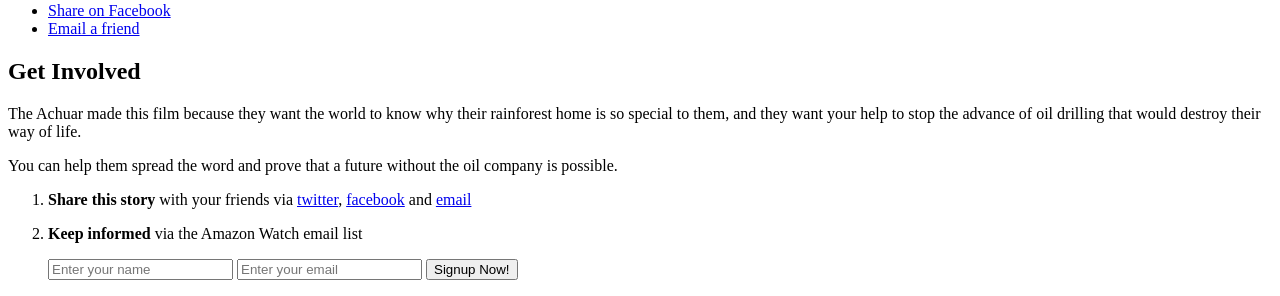
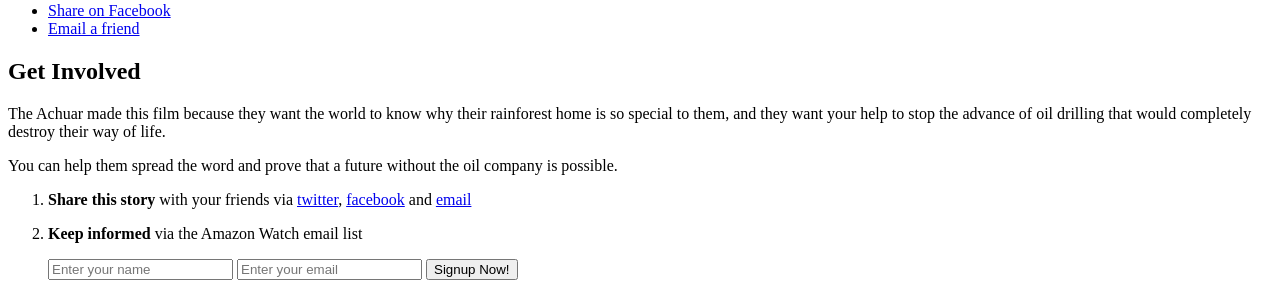
Before and after one commit to gmaclennan/achuarmovie, a Jekyll site: the page built from en/action.md, in a window 1280 px wide. Shown: the part 181-477 px from the top of the page. Built offline with Jekyll 4.4.1, drawn with Linux system fonts in a browser that asks for light colours; Markdown is read by kramdown in place of the engine named in the settings.

Commit message:
Updated en/action.md

```diff
--- a/en/action.md
+++ b/en/action.md
@@ -2,11 +2,12 @@
 layout: action
 title: Get Involved
 lang: en
+published: true
 ---
 
 ## Get Involved
 
-The Achuar made this film because they want the world to know why their rainforest home is so special to them, and they want your help to stop the advance of oil drilling that would destroy their way of life.
+The Achuar made this film because they want the world to know why their rainforest home is so special to them, and they want your help to stop the advance of oil drilling that would completely destroy their way of life.
 
 You can help them spread the word and prove that a future without the oil company is possible.
 
```
